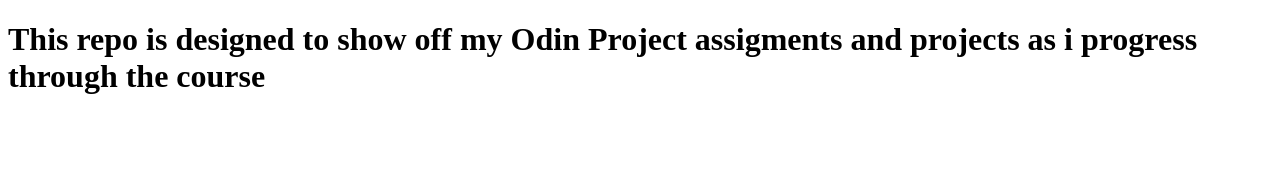
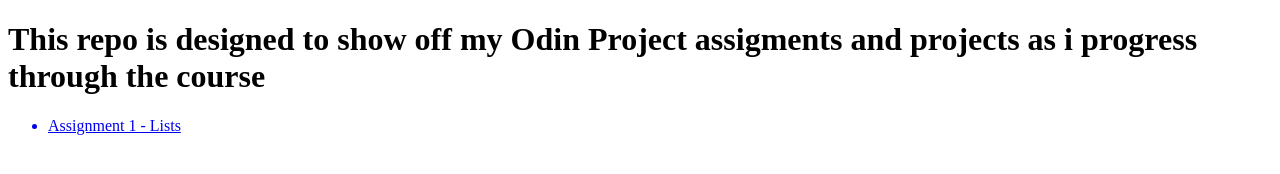
Before and after one commit to curtismyersprogramming/Odin_Showcase, a plain HTML site: page index.html in a window 1280 px wide. Drawn offline with Linux system fonts and the light colour scheme.

Commit message:
Added list to index for assignments also added return home link for assignment 1

```diff
--- a/index.html
+++ b/index.html
@@ -8,5 +8,9 @@
     </head>
     <body>
 <h1>This repo is designed to show off my Odin Project assigments and projects as i progress through the course</h1>
+<ul>
+    <a href="Assignment1.html"><li>Assignment 1 - Lists</li></a>
+</ul>
+
     </body>
 </html>
```
Also changed, not shown: Assignment1.html (+1 -0 lines).
